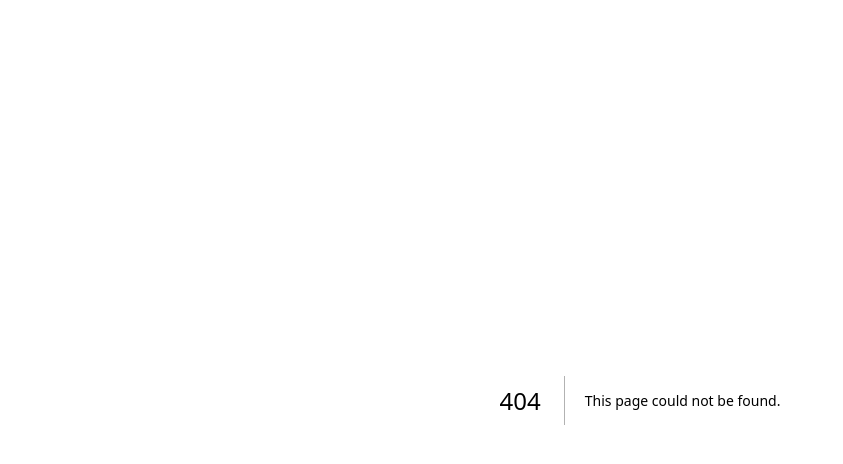
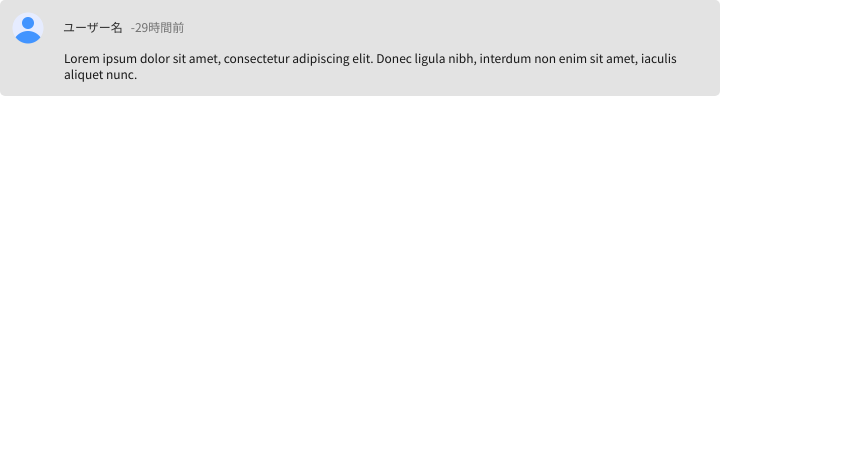
Before and after one commit to if-mentor/next_teamdev_25_2, a Next.js app: page /text in a window 1280 px wide. Before the commit this address had no page. Shown: the top 464 px of the page, without its empty margins (0-843 px from the left). Built offline with nearby package versions, Linux system fonts and the light colour scheme.

Commit message:
コメントカードコンポーネントを作成

```diff
--- /dev/null
+++ b/src/app/text/page.tsx
@@ -0,0 +1,13 @@
+import CommentCard from "@/components/CommentCard";
+
+export default function Page() {
+  return (
+    <>
+      <CommentCard
+        userName="ユーザー名"
+        content="Lorem ipsum dolor sit amet, consectetur adipiscing elit. Donec ligula nibh, interdum non enim sit amet, iaculis aliquet nunc."
+        created_at="2026-07-03T09:23:00Z"
+      />
+    </>
+  );
+}
--- /dev/null
+++ b/src/components/CommentCard/index.tsx
@@ -0,0 +1,36 @@
+import styles from "./styles.module.css";
+import Image from "next/image";
+import type { CommentCardProps } from "./type";
+
+// 投稿日時から「〇時間前」を計算して返す関数
+const formatElapsedTime = (created_at: string): string => {
+  // 投稿時刻の文字列をDateオブジェクトに変換
+  const created = new Date(created_at);
+  // 現在の日時を取得
+  const now = new Date();
+  // 現在時刻と投稿時刻の差をミリ秒で取得する
+  const diff = now.getTime() - created.getTime();
+  // ミリ秒を時間に変換する
+  const hours = Math.floor(diff / (1000 * 60 * 60));
+
+  // 「〇時間前」という文字列を返す
+  return `${hours}時間前`;
+};
+
+export default function CommentCard({ userName, userAvatarUrl, content, created_at }: CommentCardProps) {
+  return (
+    <>
+      <div className={styles.commentcard}>
+        <Image src={userAvatarUrl ?? "/default_user_icon.png"} alt="ユーザーアイコン" width={32} height={32} />
+        <div className={styles.right}>
+          <div className={styles.header}>
+            <p className={styles.username}>{userName}</p>
+            <p className={styles.created_at}>{formatElapsedTime(created_at)}</p>
+          </div>
+
+          <p className={styles.content}>{content}</p>
+        </div>
+      </div>
+    </>
+  );
+}
--- /dev/null
+++ b/src/components/CommentCard/styles.module.css
@@ -0,0 +1,48 @@
+.commentcard {
+  width: 720px;
+  height: 96px;
+  background-color: #e3e3e3;
+  border-radius: 5px;
+  display: flex;
+  align-items: flex-start;
+  padding: 12px;
+}
+
+.right {
+  display: flex;
+  flex-direction: column;
+}
+
+.header {
+  display: flex;
+  align-items: center;
+}
+
+.username {
+  margin-left: 19px;
+  font-size: 12px;
+  line-height: 30px;
+  letter-spacing: 0;
+  font-family: "Noto Sans JP", sans-serif;
+  font-weight: 400;
+  color: rgba(0, 0, 0, 0.8);
+}
+
+.created_at {
+  margin-left: 8px;
+  font-family: "Noto Sans JP", sans-serif;
+  font-weight: 400;
+  font-size: 12px;
+  line-height: 0;
+  letter-spacing: 0;
+  color: rgba(0, 0, 0, 0.5);
+}
+
+.content {
+  margin-top: 8px;
+  margin-left: 20px;
+  font-family: "Noto Sans JP", sans-serif;
+  font-weight: 400;
+  font-size: 12px;
+  line-height: 16px;
+}
--- /dev/null
+++ b/src/components/CommentCard/type.ts
@@ -0,0 +1,10 @@
+export interface CommentCardProps {
+  // ユーザー名
+  userName: string;
+  // ユーザーアイコン画像URL
+  userAvatarUrl?: string;
+  // コメント本文
+  content: string;
+  // 投稿日時
+  created_at: string;
+}
```
